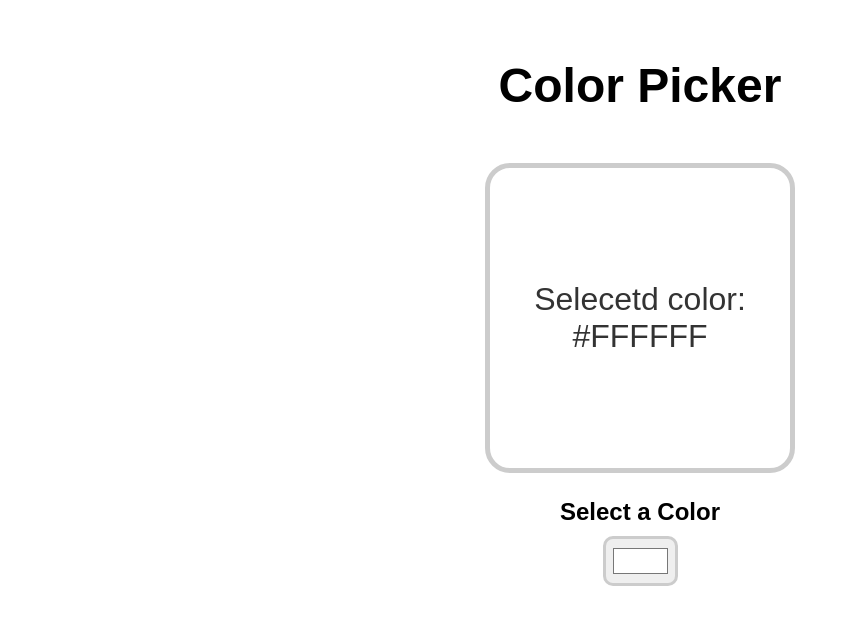
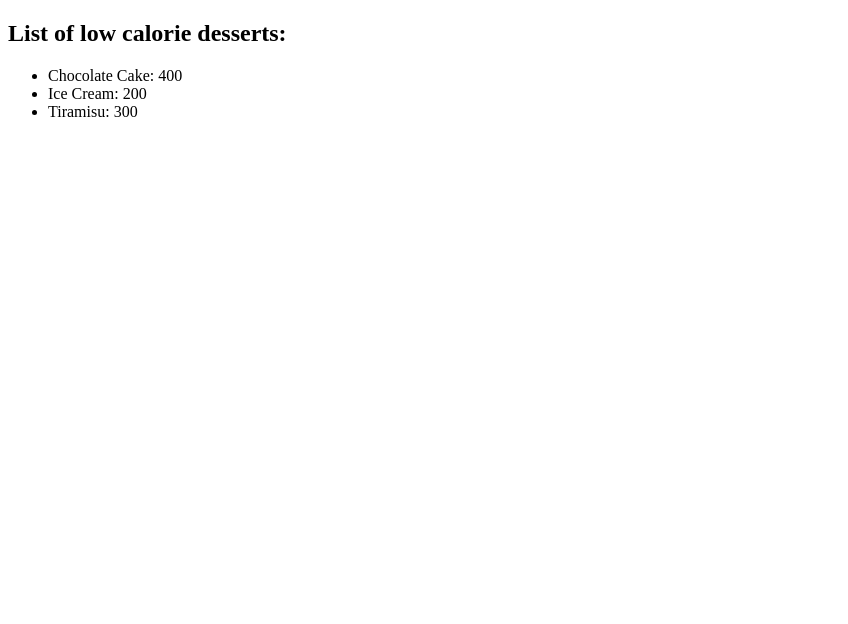
Before and after one commit to redaalch/react-color-picker, a React (Vite) app in the folder my-react-app/: page / in a window 1280 px wide. Shown: the top 624 px of the page, without its empty margins (0-848 px from the left). Built offline with nearby package versions, Linux system fonts and the light colour scheme.

Commit message:
color-picker

```diff
--- a/my-react-app/src/App.jsx
+++ b/my-react-app/src/App.jsx
@@ -1,10 +1,34 @@
-import ColorPicker from "./ColorPicker";
+import DessertsList from "./DessertsList";
 
+
+const desserts = [
+  {
+    name: "Chocolate Cake",
+    calories: 400,
+    createdAt: "2022-09-01",
+  },
+  {
+    name: "Ice Cream",
+    calories: 200,
+    createdAt: "2022-01-02",
+  },
+  {
+    name: "Tiramisu",
+    calories: 300,
+    createdAt: "2021-10-03",
+  },
+  {
+    name: "Cheesecake",
+    calories: 600,
+    createdAt: "2022-01-04",
+  },
+];
 
 function App() {
   return (
-    <div>
-      <ColorPicker />
+    <div className="App">
+      <h2>List of low calorie desserts:</h2>
+      <DessertsList data={desserts} />
     </div>
   );
 }
--- /dev/null
+++ b/my-react-app/src/DessertsList.jsx
@@ -0,0 +1,18 @@
+function DessertsList(props) {
+  const list = props.data;
+  const listItems = list.filter((item) => item.calories < 500);
+  const itemList = listItems.map((item) => (
+    <li>
+      {item.name}: {item.calories}
+    </li>
+  ));
+  console.log(listItems)
+
+  return (
+    <div>
+      <ul>{itemList}</ul>
+    </div>
+  );
+}
+
+export default DessertsList;
```
